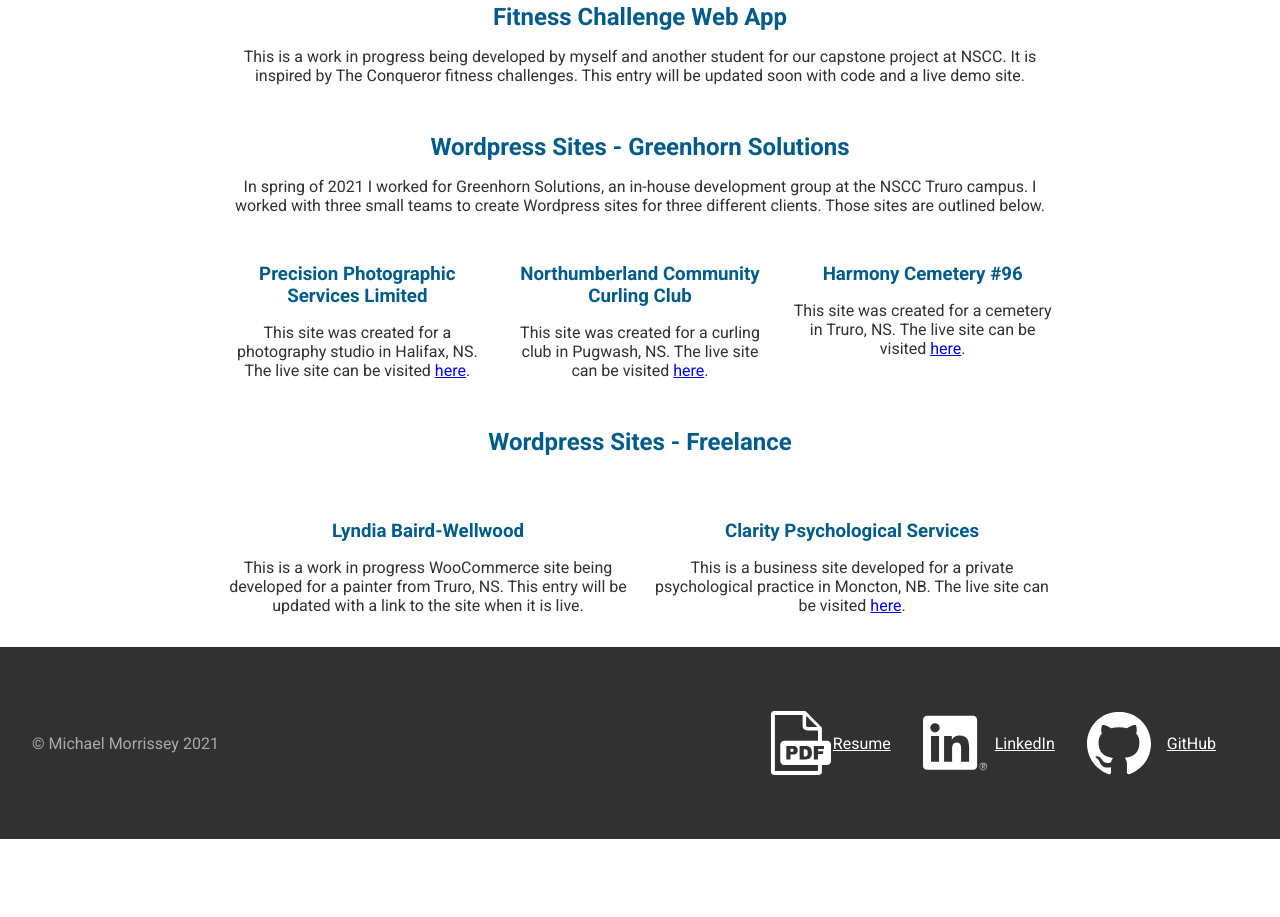
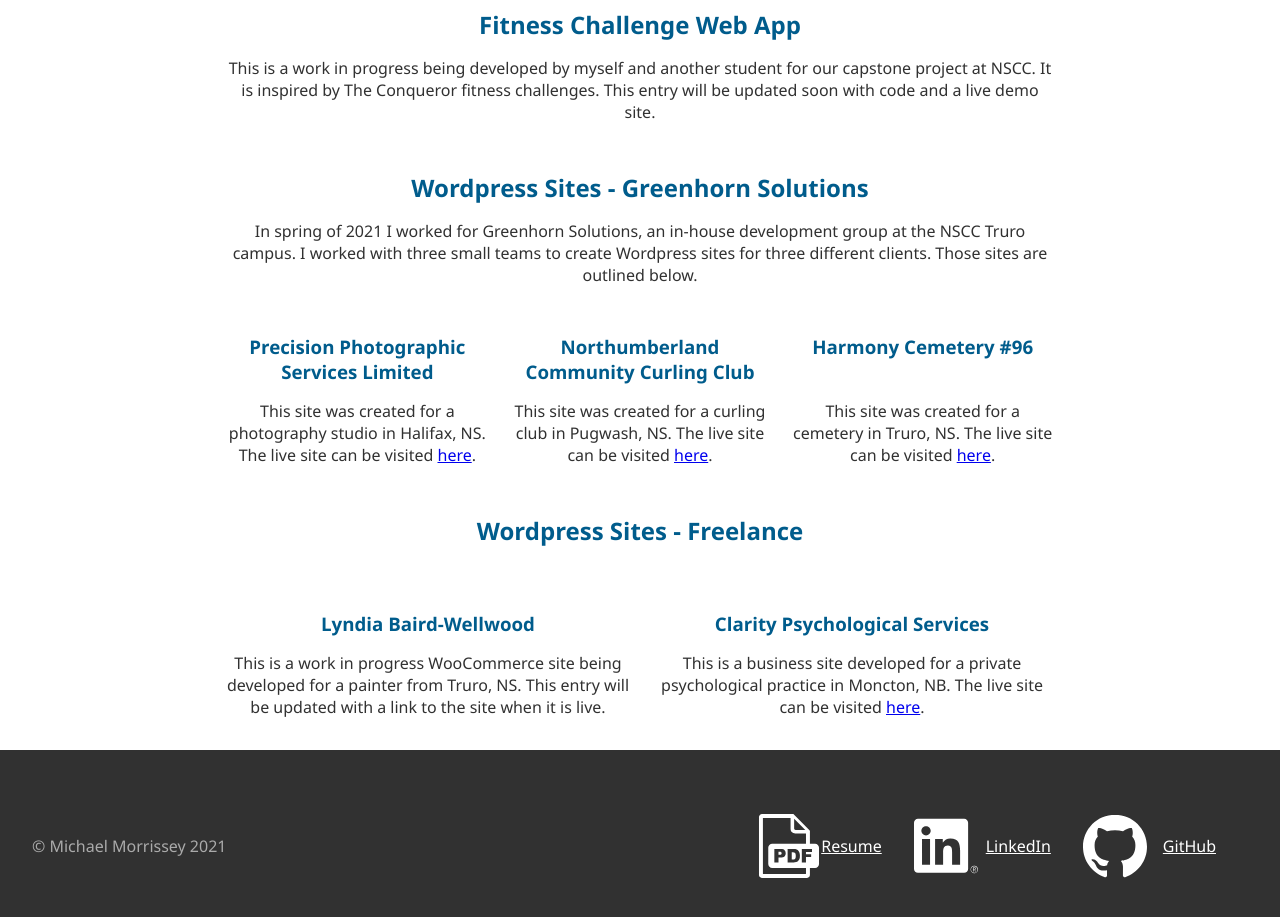
Before and after one commit to MichaelAM/portfolio, a plain HTML site: page projects.html in a window 1280 px wide. Shown: the part 259-1176 px from the top of the page. Before the commit the page ends 1098 px from the top, so only its background shows below. Drawn offline with Linux system fonts and the light colour scheme.

Commit message:
Update resume and remove google font

```diff
--- a/projects.html
+++ b/projects.html
@@ -5,9 +5,6 @@
     <meta charset="UTF-8">
     <meta name="viewport" content="width=device-width, initial-scale=1">
     <meta name="description" content="Michael Morrissey's web development projects.">
-    <link rel="preconnect" href="https://fonts.googleapis.com">
-    <link rel="preconnect" href="https://fonts.gstatic.com" crossorigin>
-    <link href="https://fonts.googleapis.com/css2?family=Roboto:wght@400;500;700;900&display=swap" rel="stylesheet">
     <link rel="stylesheet" href="styles.css">
   </head>
 
@@ -93,7 +90,7 @@
             <p class="copyright">&copy Michael Morrissey 2021</p>
             <ul class="links">
                 <li class="links__item">
-                    <a href="Resume - Michael Morrissey.pdf">
+                    <a href="Michael Morrissey Resume.pdf">
                         <img src="images/pdf-files.svg"  alt="PDF icon" class="links__image pdf-image" />
                         Resume
                     </a>
--- a/styles.css
+++ b/styles.css
@@ -8,7 +8,7 @@ html {
     height: 100%;
 }
 body {
-    font-family: "Roboto", sans-serif;
+    font-family: 'Segoe UI', sans-serif;
     font-display: swap;
     margin: 0;
     display: flex;
@@ -103,7 +103,7 @@ header > * {
     color: var(--main-grey);
 }
 .nav__logo-item {
-    border-radius: 9999rem;
+    border-radius: 9999px;
     height: 4rem;
     width: 4rem;
     margin-right: 1rem;
@@ -172,6 +172,9 @@ header > * {
 .projects__item {
     grid-column: 1 / 7;
     text-align: center;
+    display: flex;
+    flex-direction: column;
+    justify-content: space-between;
 }
 .projects__item--span2 {
     grid-column: span 2;
@@ -191,17 +194,17 @@ header > * {
     justify-content: flex-start;
     align-items: center;
     gap: 2rem;
-    line-height: 1.5rem;
     background-color: white;
     text-align: center;
 }
 .about__image {
-    border-radius: 9999rem;
+    border-radius: 9999px;
     height: 12rem;
     width: 12rem;
 }
 .about > article > p {
     margin-bottom: 1rem;
+    line-height: 1.5rem;
 }
 
 /* contact page */
```
Also changed, not shown: about.html (+1 -4 lines), contact.html (+1 -4 lines), index.html (+1 -4 lines), 2 other files.
